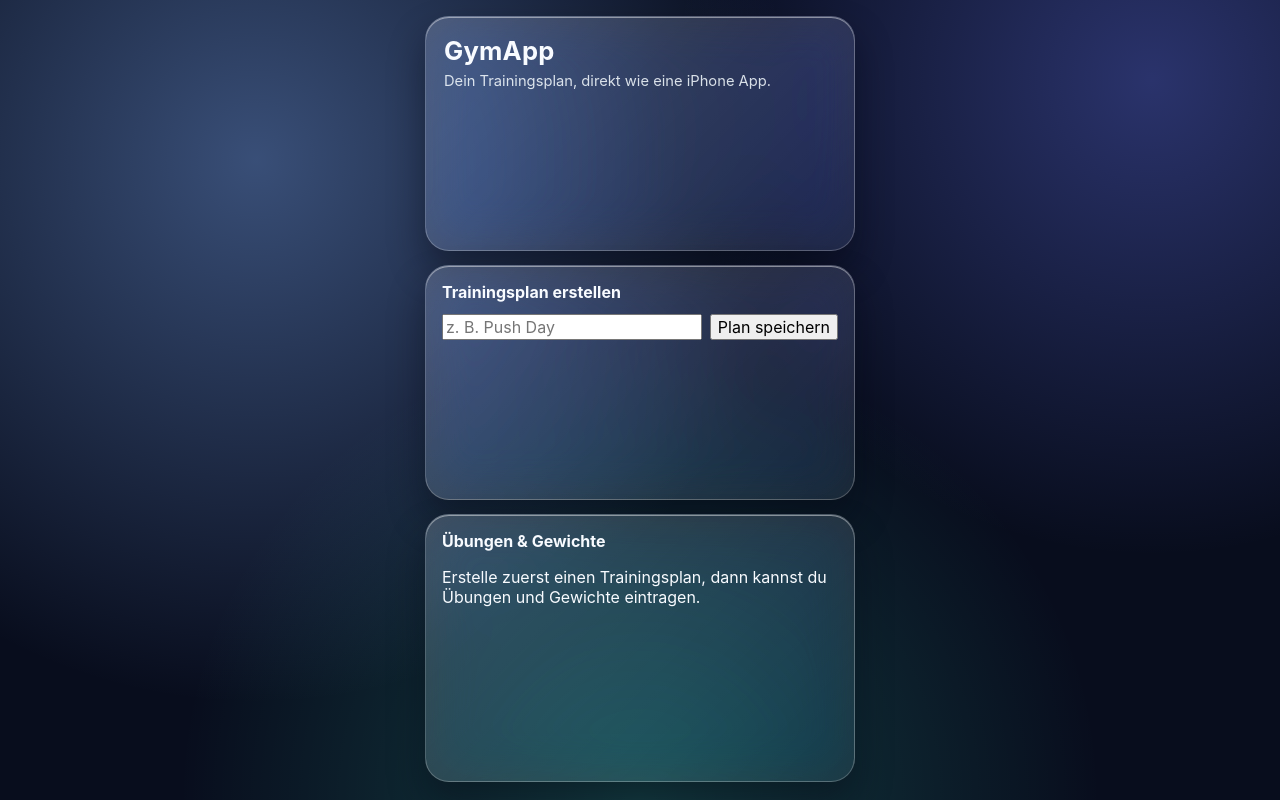
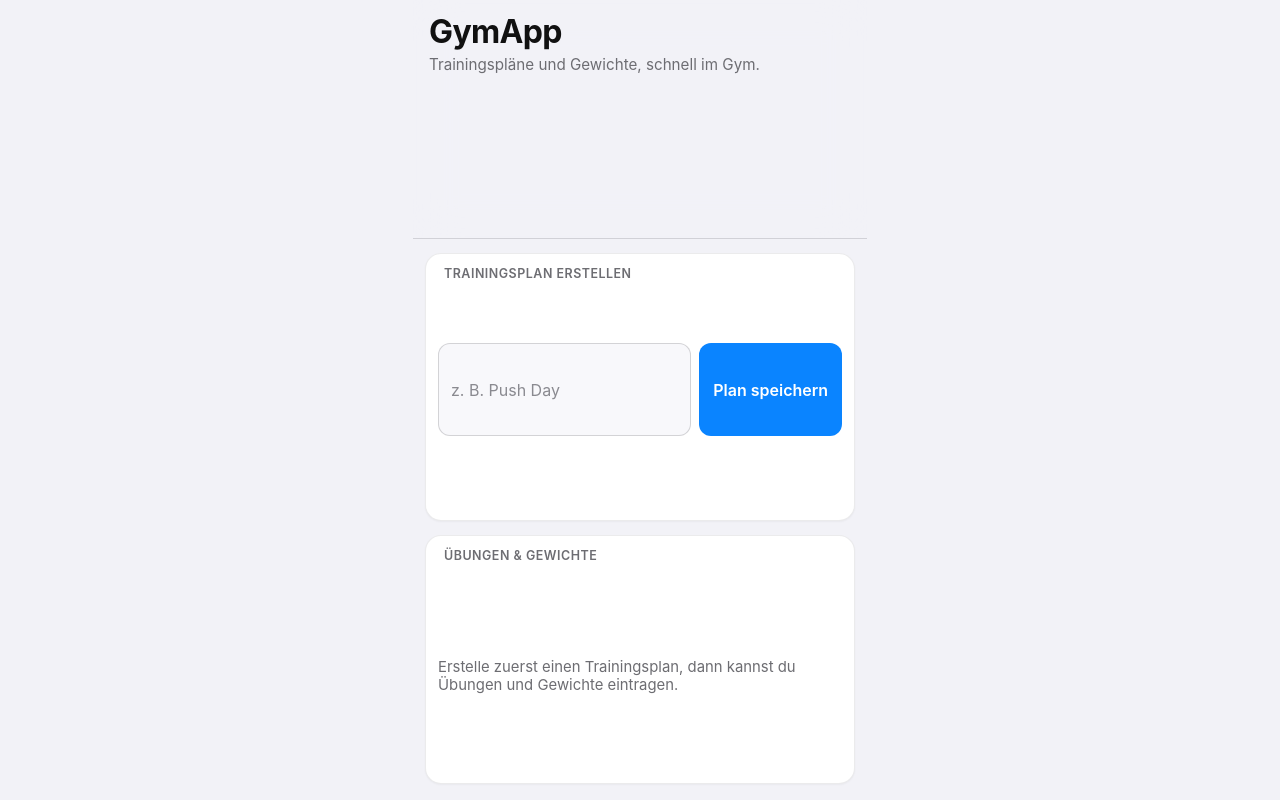
Before and after one commit to simonm675/GymApp, a React (Vite) app: page / in a window 1280 px wide. Built offline with nearby package versions, Linux system fonts and the light colour scheme.

Commit message:
Refactor UI components for improved styling and layout consistency

```diff
--- a/src/App.tsx
+++ b/src/App.tsx
@@ -180,12 +180,12 @@ export default function App() {
   return (
     <main className="app-shell">
       <section className="phone-frame">
-        <header className="glass-card topbar">
+        <header className="topbar">
           <h1>GymApp</h1>
-          <p>Dein Trainingsplan, direkt wie eine iPhone App.</p>
+          <p>Trainingspläne und Gewichte, schnell im Gym.</p>
         </header>
 
-        <section className="glass-card section-block">
+        <section className="section-block ios-group">
           <h2>Trainingsplan erstellen</h2>
           <form onSubmit={createPlan} className="form-row">
             <input
@@ -211,7 +211,7 @@ export default function App() {
           </div>
         </section>
 
-        <section className="glass-card section-block">
+        <section className="section-block ios-group">
           <h2>Übungen & Gewichte</h2>
 
           {activePlan ? (
--- a/src/styles.css
+++ b/src/styles.css
@@ -1,7 +1,9 @@
 :root {
-  font-family: -apple-system, BlinkMacSystemFont, 'SF Pro Display', 'Inter', sans-serif;
-  color: #f8fbff;
-  background: #0b1020;
+  font-family: -apple-system, BlinkMacSystemFont, 'SF Pro Text', 'Inter', sans-serif;
+  color: #111111;
+  background: #f2f2f7;
+  -webkit-font-smoothing: antialiased;
+  -moz-osx-font-smoothing: grayscale;
 }
 
 * {
@@ -11,11 +13,7 @@
 body {
   margin: 0;
   min-height: 100vh;
-  background:
-    radial-gradient(circle at 20% 20%, rgba(130, 177, 255, 0.4), transparent 45%),
-    radial-gradient(circle at 90% 10%, rgba(106, 122, 255, 0.35), transparent 35%),
-    radial-gradient(circle at 50% 100%, rgba(64, 255, 214, 0.2), transparent 45%),
-    #080d1d;
+  background: #f2f2f7;
 }
 
 input,
@@ -26,7 +24,7 @@ button {
 
 .app-shell {
   min-height: 100vh;
-  padding: max(16px, env(safe-area-inset-top)) 12px max(18px, env(safe-area-inset-bottom));
+  padding: 0 12px max(16px, env(safe-area-inset-bottom));
   display: flex;
   justify-content: center;
 }
@@ -37,41 +35,53 @@ button {
   gap: 14px;
 }
 
-.glass-card {
-  border-radius: 24px;
-  border: 1px solid rgba(255, 255, 255, 0.22);
-  background: linear-gradient(135deg, rgba(255, 255, 255, 0.2), rgba(255, 255, 255, 0.08));
-  backdrop-filter: blur(24px) saturate(180%);
-  -webkit-backdrop-filter: blur(24px) saturate(180%);
-  box-shadow:
-    inset 0 1px 0 rgba(255, 255, 255, 0.45),
-    0 20px 36px rgba(5, 8, 19, 0.42);
-}
-
 .topbar {
-  padding: 18px;
+  position: sticky;
+  top: 0;
+  z-index: 20;
+  margin: 0 -12px;
+  padding: max(14px, env(safe-area-inset-top)) 16px 10px;
+  background: rgba(242, 242, 247, 0.8);
+  border-bottom: 1px solid rgba(60, 60, 67, 0.18);
+  backdrop-filter: saturate(180%) blur(22px);
+  -webkit-backdrop-filter: saturate(180%) blur(22px);
 }
 
 .topbar h1 {
   margin: 0;
-  font-size: 1.6rem;
-  letter-spacing: 0.2px;
+  font-size: 2rem;
+  line-height: 1.1;
+  font-weight: 700;
+  letter-spacing: -0.02em;
 }
 
 .topbar p {
   margin: 6px 0 0;
-  color: rgba(246, 252, 255, 0.86);
-  font-size: 0.92rem;
+  color: #6d6d72;
+  font-size: 0.95rem;
 }
 
 .section-block {
-  padding: 16px;
+  display: grid;
+  gap: 10px;
 }
 
 .section-block h2 {
-  margin: 0 0 12px;
-  font-size: 1rem;
-  font-weight: 700;
+  margin: 0;
+  padding: 0 6px;
+  color: #6d6d72;
+  font-size: 0.78rem;
+  font-weight: 600;
+  letter-spacing: 0.04em;
+  text-transform: uppercase;
+}
+
+.ios-group {
+  background: #ffffff;
+  border-radius: 16px;
+  border: 1px solid rgba(60, 60, 67, 0.1);
+  padding: 12px;
+  box-shadow: 0 1px 2px rgba(0, 0, 0, 0.04);
 }
 
 .form-row,
@@ -89,61 +99,70 @@ button {
   grid-template-columns: 1fr 1fr auto;
 }
 
-input {
+input,
 select {
   width: 100%;
-  border: 1px solid rgba(255, 255, 255, 0.25);
-  background: rgba(14, 20, 38, 0.55);
-  color: #f7fbff;
-  border-radius: 14px;
+  border: 1px solid rgba(60, 60, 67, 0.2);
+  background: #f8f8fb;
+  color: #111111;
+  border-radius: 12px;
   padding: 10px 12px;
   outline: none;
-  transition: border-color 0.15s ease;
+  min-height: 42px;
+}
+
+select {
+  appearance: menulist;
+  -webkit-appearance: menulist;
 }
 
 input::placeholder {
-  color: rgba(241, 247, 255, 0.62);
+  color: #8a8a90;
 }
 
 input:focus,
 select:focus {
-  border-color: rgba(145, 190, 255, 0.95);
+  border-color: #0a84ff;
+  box-shadow: 0 0 0 3px rgba(10, 132, 255, 0.15);
 }
 
 button {
   border: 0;
-  border-radius: 14px;
-  padding: 10px 12px;
+  border-radius: 12px;
+  padding: 10px 14px;
+  min-height: 42px;
   color: #ffffff;
-  background: linear-gradient(145deg, rgba(110, 185, 255, 0.95), rgba(87, 123, 255, 0.92));
+  background: #0a84ff;
   font-weight: 600;
-  letter-spacing: 0.1px;
 }
 
 .plan-list {
   display: flex;
-  flex-wrap: wrap;
   gap: 8px;
-  margin-top: 10px;
+  margin-top: 8px;
+  overflow-x: auto;
+  padding-bottom: 2px;
 }
 
 .plan-chip {
-  background: rgba(11, 20, 41, 0.68);
-  border: 1px solid rgba(255, 255, 255, 0.26);
+  background: #f2f2f7;
+  border: 1px solid rgba(60, 60, 67, 0.2);
   padding: 8px 12px;
   border-radius: 999px;
-  color: #eaf5ff;
+  color: #1f1f22;
+  white-space: nowrap;
 }
 
 .plan-chip.active {
-  background: linear-gradient(145deg, rgba(115, 202, 255, 0.95), rgba(107, 126, 255, 0.95));
-  color: white;
+  background: #0a84ff;
+  border-color: #0a84ff;
+  color: #ffffff;
 }
 
 .exercise-list {
-  margin-top: 12px;
+  margin-top: 8px;
   display: grid;
-  gap: 10px;
+  gap: 8px;
 }
 
 .exercise-card {
@@ -151,48 +170,98 @@ button {
   grid-template-columns: 1fr auto;
   gap: 10px;
   padding: 12px;
-  border-radius: 18px;
-  border: 1px solid rgba(255, 255, 255, 0.18);
-  background: rgba(9, 16, 31, 0.52);
+  border-radius: 14px;
+  border: 1px solid rgba(60, 60, 67, 0.14);
+  background: #ffffff;
 }
 
 .exercise-card h3 {
   margin: 0;
   font-size: 1rem;
+  font-weight: 600;
 }
 
 .exercise-card p {
   margin: 4px 0 0;
-  color: rgba(246, 252, 255, 0.9);
+  color: #2e2e33;
 }
 
 .exercise-card small {
   display: inline-block;
   margin-top: 6px;
-  color: #8fffd9;
+  color: #0f9d58;
   font-weight: 600;
 }
 
 .inline-update {
-  grid-template-columns: 1fr auto;
   align-items: center;
-}
-
-.inline-update input {
-  min-width: 128px;
+  min-width: 132px;
 }
 
 .empty-text {
   margin: 8px 0 0;
-  color: rgba(241, 248, 255, 0.78);
-  font-size: 0.92rem;
+  color: #6d6d72;
+  font-size: 0.93rem;
 }
 
 @media (max-width: 520px) {
   .form-row,
   .form-grid,
-  .exercise-card,
-  .inline-update {
+  .exercise-card {
     grid-template-columns: 1fr;
   }
+
+  .inline-update {
+    min-width: 100%;
+  }
 }
+
+@media (prefers-color-scheme: dark) {
+  :root {
+    color: #f5f5f7;
+    background: #000000;
+  }
+
+  body {
+    background: #000000;
+  }
+
+  .topbar {
+    background: rgba(28, 28, 30, 0.82);
+    border-bottom-color: rgba(84, 84, 88, 0.45);
+  }
+
+  .topbar p,
+  .section-block h2,
+  .empty-text {
+    color: #98989d;
+  }
+
+  .ios-group,
+  .exercise-card {
+    background: #1c1c1e;
+    border-color: rgba(84, 84, 88, 0.42);
+  }
+
+  input,
+  select,
+  .plan-chip {
+    background: #2c2c2e;
+    color: #f5f5f7;
+    border-color: rgba(84, 84, 88, 0.5);
+  }
+
+  input::placeholder {
+    color: #8e8e93;
+  }
+
+  .plan-chip.active {
+    background: #0a84ff;
+    border-color: #0a84ff;
+    color: #ffffff;
+  }
+
+  .exercise-card p {
+    color: #ececf0;
+  }
+}
```
